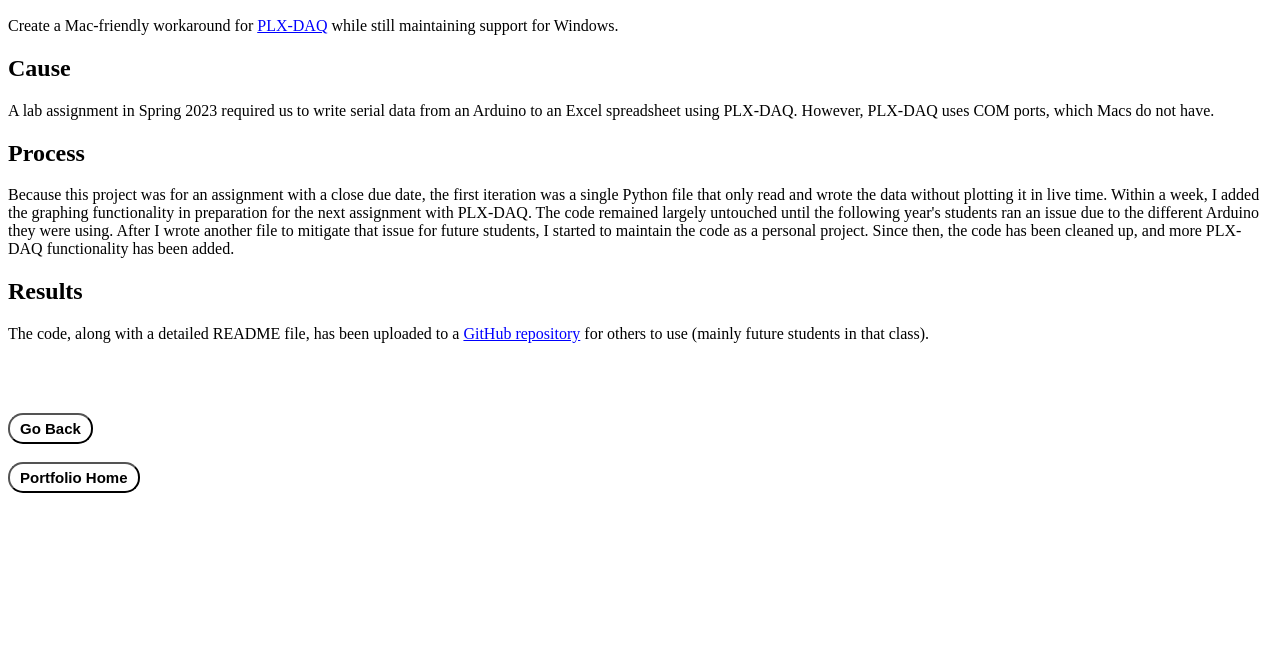
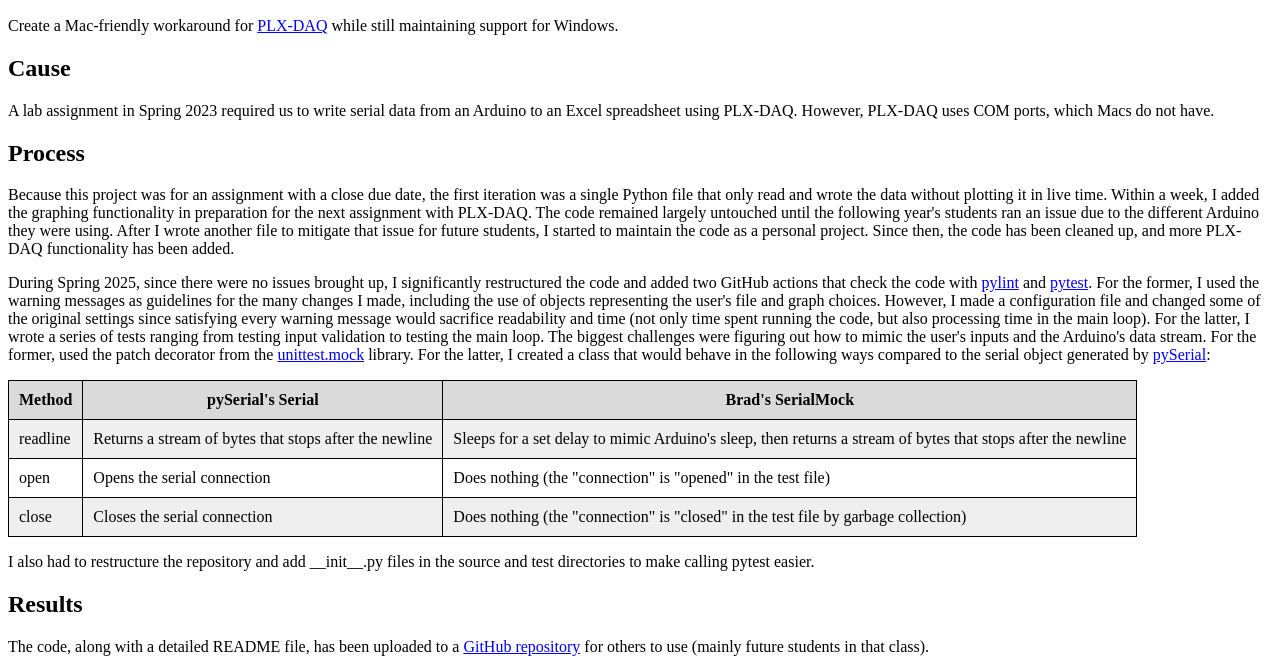
Before and after one commit to Barabrad/barabrad.github.io, a plain HTML site: page portfolio/personal/BB-DAQ/index.html in a window 1280 px wide. Shown: the part 110-779 px from the top of the page. Drawn offline with Linux system fonts and the light colour scheme.

Commit message:
Updated BB-DAQ
Today, I finished writing automated tests for BB-DAQ, and I finished setting up pylint and pytest GitHub actions for the repository. I updated BB-DAQ's page to reflect those changes.

```diff
--- a/portfolio/personal/BB-DAQ/index.html
+++ b/portfolio/personal/BB-DAQ/index.html
@@ -15,8 +15,33 @@
         <p>A lab assignment in Spring 2023 required us to write serial data from an Arduino to an Excel spreadsheet using PLX-DAQ. However, PLX-DAQ uses COM ports, which Macs do not have.</p>
         <h2>Process</h2>
         <p>Because this project was for an assignment with a close due date, the first iteration was a single Python file that only read and wrote the data without plotting it in live time. Within a week, I added the graphing functionality in preparation for the next assignment with PLX-DAQ. The code remained largely untouched until the following year's students ran an issue due to the different Arduino they were using. After I wrote another file to mitigate that issue for future students, I started to maintain the code as a personal project. Since then, the code has been cleaned up, and more PLX-DAQ functionality has been added.</p>
+        <p>During Spring 2025, since there were no issues brought up, I significantly restructured the code and added two GitHub actions that check the code with <a href="https://www.pylint.org" target="_blank">pylint</a> and <a href="https://docs.pytest.org/en/stable/" target="_blank">pytest</a>. For the former, I used the warning messages as guidelines for the many changes I made, including the use of objects representing the user's file and graph choices. However, I made a configuration file and changed some of the original settings since satisfying every warning message would sacrifice readability and time (not only time spent running the code, but also processing time in the main loop). For the latter, I wrote a series of tests ranging from testing input validation to testing the main loop. The biggest challenges were figuring out how to mimic the user's inputs and the Arduino's data stream. For the former, used the patch decorator from the <a href="https://docs.python.org/3/library/unittest.mock.html" target="_blank">unittest.mock</a> library. For the latter, I created a class that would behave in the following ways compared to the serial object generated by <a href="https://pyserial.readthedocs.io/en/latest/" target="_blank">pySerial</a>:</p>
+        <table>
+            <tr>
+                <th>Method</th>
+                <th>pySerial's Serial</th>
+                <th>Brad's SerialMock</th>
+            </tr>
+            <tr>
+                <td>readline</td>
+                <td>Returns a stream of bytes that stops after the newline</td>
+                <td>Sleeps for a set delay to mimic Arduino's sleep, then returns a stream of bytes that stops after the newline</td>
+            </tr>
+            <tr>
+                <td>open</td>
+                <td>Opens the serial connection</td>
+                <td>Does nothing (the "connection" is "opened" in the test file)</td>
+            </tr>
+            <tr>
+                <td>close</td>
+                <td>Closes the serial connection</td>
+                <td>Does nothing (the "connection" is "closed" in the test file by garbage collection)</td>
+            </tr>
+        </table>
+        <p>I also had to restructure the repository and add __init__.py files in the source and test directories to make calling pytest easier.</p>
         <h2>Results</h2>
         <p>The code, along with a detailed README file, has been uploaded to a <a href="https://www.github.com/Barabrad/BB-DAQ" target="_blank">GitHub repository</a> for others to use (mainly future students in that class).</p>
+        <p>Also, I no longer need to set up my Arduino and manually run the tests each time I make a change in the data-processing parts of the code. These automated tests allow any user to run the tests and determine if an issue is with BB-DAQ or with the Arduino.</p>
         <br><br><br>
         <button onclick="goBack()">Go Back</button><br><br>
         <button onclick="goHome()">Portfolio Home</button>
```
